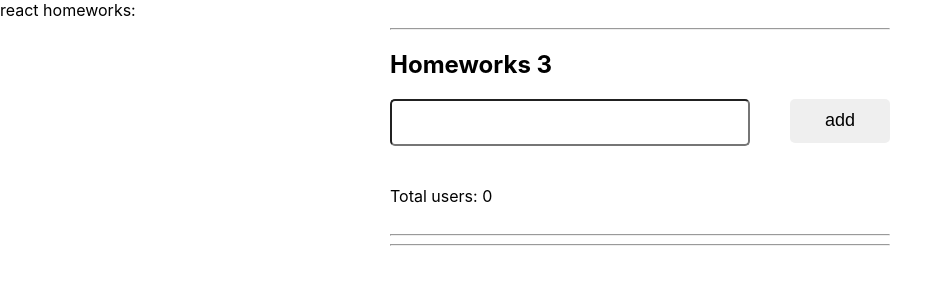
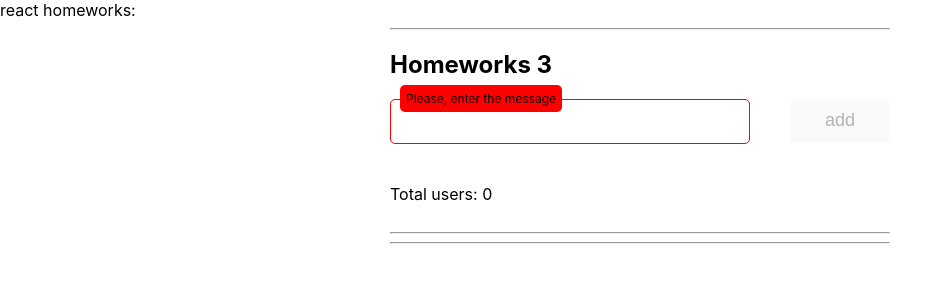
Before and after one commit to aivan3d66/tasksFromIgnat, a React (Create React App) app in the folder my-app/: page / in a window 1280 px wide. Shown: the top 300 px of the page, without its empty margins (0-952 px from the left). Built offline with nearby package versions, Linux system fonts and the light colour scheme.

Commit message:
add refactoring of setNameCallback

```diff
--- a/my-app/src/p2-homeworks/h3/GreetingContainer.tsx
+++ b/my-app/src/p2-homeworks/h3/GreetingContainer.tsx
@@ -1,4 +1,4 @@
-import React, {useState, MouseEvent, ChangeEvent} from 'react'
+import React, {useState, ChangeEvent} from 'react'
 import Greeting from './Greeting'
 import {AddUserCallback, UserType} from "./HW3";
 
@@ -18,12 +18,12 @@ export const ERROR_MESSAGE = `Please, enter the message`;
 // уровень локальной логики
 const GreetingContainer: React.FC<GreetingContainerPropsType> = ({users, addUserCallback}) => { // деструктуризация пропсов
   const [name, setName] = useState<string>('') // need to fix any
-  const [error, setError] = useState<string>('') // need to fix any
+  const [error, setError] = useState<string>(ERROR_MESSAGE) // need to fix any
 
 
   const setNameCallback: SetNameCallback = (e) => { // need to fix any
     let inputValue = e.currentTarget.value
-    if (inputValue) {
+    if (inputValue.trim()) {
       setName(inputValue);
       setError(``)
     } else if (!inputValue) {
```
